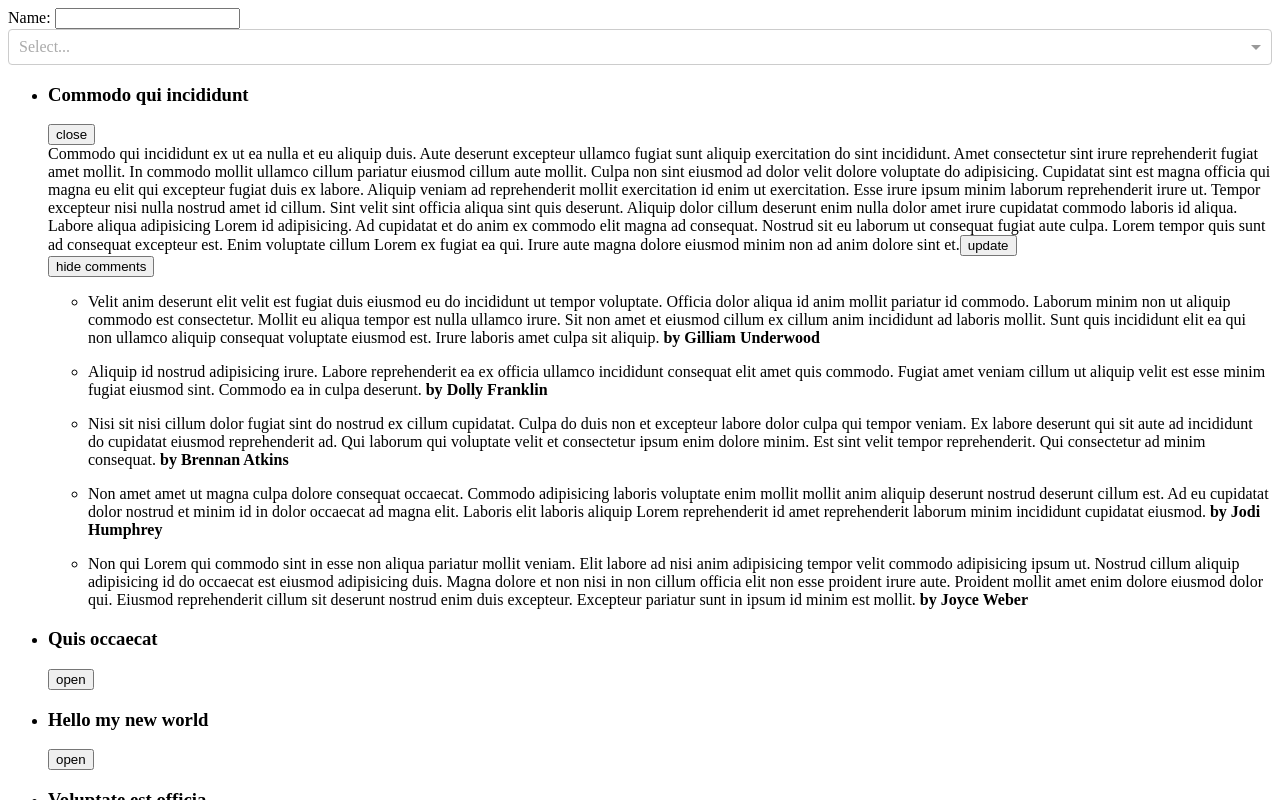
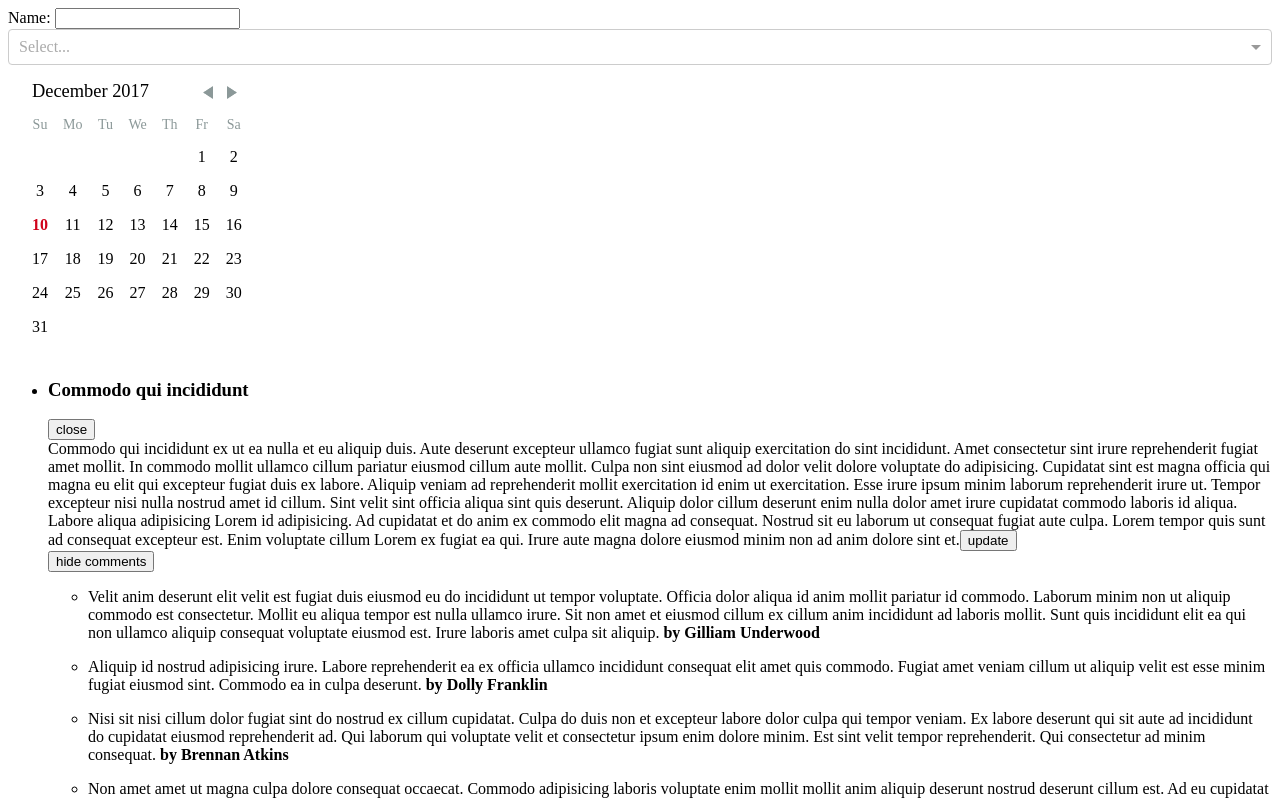
Before and after one commit to VikCooper/NewsApp, a React app: page / in a window 1280 px wide. Both pictures are taken after a click on the button "show comments". Shown: the top 800 px of the page. Built offline with nearby package versions, Linux system fonts and the light colour scheme.

Commit message:
add CommentForm and react-day-picker

```diff
--- a/package.json
+++ b/package.json
@@ -32,6 +32,7 @@
   "dependencies": {
     "prop-types": "^15.5.10",
     "react": "^15.5.0",
+    "react-day-picker": "^7.0.5",
     "react-dom": "^15.5.0",
     "react-select": "^1.1.0",
     "react-transition-group": "^1.2.1"
--- a/src/components/App.js
+++ b/src/components/App.js
@@ -4,6 +4,7 @@
 import ArticlesChart from './ArticlesChart'
 import UserForm from './UserForm'
 import Select from 'react-select'
+import Filters from './Filters'
 import 'react-select/dist/react-select.css'
 
 class App extends Component {
@@ -11,28 +12,18 @@
 
     };
 
-    state = {
-        selection: null
-    }
-
     render() {
         const {articles} = this.props
-        const options = articles.map(article => ({
-            label: article.title,
-            value: article.id
-        }))
 
         return (
             <div>
                 <UserForm />
-                <Select options = {options} value = {this.state.selection} onChange = {this.changeSelection} multi />
+                <Filters articles = {articles} />
                 <ArticleList articles = {articles} defaultOpenId = {articles[0].id}/>
                 <ArticlesChart articles = {articles} />
             </div>
         )
     }
-
-    changeSelection = selection => this.setState({ selection })
 }
 
 export default App
--- /dev/null
+++ b/src/components/CommentForm/index.js
@@ -0,0 +1,60 @@
+import React, { Component } from 'react'
+import PropTypes from 'prop-types'
+import './style.css'
+
+class CommentForm extends Component {
+    static propTypes = {
+
+    };
+
+    state = {
+        user: '',
+        text: ''
+    }
+
+    render() {
+        return (
+            <form onSubmit = {this.handleSubmit}>
+                user: <input value = {this.state.user}
+                             onChange = {this.handleChange('user')}
+                             className = {this.getClassName('user')} />
+                comment: <input value = {this.state.text}
+                                onChange = {this.handleChange('text')}
+                                className = {this.getClassName('text')} />
+                <input type = "submit" value = "submit"/>
+            </form>
+        )
+    }
+
+    handleSubmit = ev => {
+        ev.preventDefault()
+        this.setState({
+            user: '',
+            text: ''
+        })
+    }
+
+    getClassName = type => this.state[type].length && this.state[type].length < limits[type].min
+        ? 'form-input__error' : ''
+
+    handleChange = type => ev => {
+        const {value} = ev.target
+        if (value.length > limits[type].max) return
+        this.setState({
+            [type]: value
+        })
+    }
+}
+
+const limits = {
+    user: {
+        min: 5,
+        max: 15
+    },
+    text: {
+        min: 20,
+        max: 50
+    }
+}
+
+export default CommentForm
--- /dev/null
+++ b/src/components/CommentForm/style.css
@@ -0,0 +1,3 @@
+.form-input__error {
+    outline-color: red;
+}
--- a/src/components/CommentList.js
+++ b/src/components/CommentList.js
@@ -1,6 +1,7 @@
 import React, {Component} from 'react'
 import PropTypes from 'prop-types'
 import Comment from './Comment'
+import CommentForm from './CommentForm'
 import toggleOpen from '../decorators/toggleOpen'
 
 function CommentList({comments = [], isOpen, toggleOpen}) {
@@ -21,12 +22,20 @@
 
 function getBody({comments, isOpen}) {
     if (!isOpen) return null
-    if (!comments.length) return <p>No comments yet</p>
+    if (!comments.length) return (
+        <div>
+            <p>No comments yet</p>
+            <CommentForm />
+        </div>
+    )
 
     return (
-        <ul>
-            {comments.map(comment => <li key = {comment.id}><Comment comment = {comment} /></li>)}
-        </ul>
+        <div>
+            <ul>
+                {comments.map(comment => <li key = {comment.id}><Comment comment = {comment} /></li>)}
+            </ul>
+            <CommentForm />
+        </div>
     )
 }
 
--- /dev/null
+++ b/src/components/Filters/DateRange.js
@@ -0,0 +1,33 @@
+import React, { Component } from 'react'
+import DayPicker, { DateUtils } from 'react-day-picker'
+
+import 'react-day-picker/lib/style.css';
+
+class DateRange extends Component {
+    state = {
+        from: null,
+        to: null
+    }
+
+    handleDayClick = (day) => {
+        this.setState(DateUtils.addDayToRange(day, this.state))
+    }
+
+    render() {
+        const { from, to } = this.state;
+        const selectedRange = from && to && `${from.toDateString()} - ${to.toDateString()}`
+        return (
+            <div className="date-range">
+                <DayPicker
+                    ref="daypicker"
+                    selectedDays={ day => DateUtils.isDayInRange(day, { from, to }) }
+                    onDayClick={ this.handleDayClick }
+                />
+                {selectedRange}
+            </div>
+        );
+    }
+
+}
+
+export default DateRange
--- /dev/null
+++ b/src/components/Filters/Select.js
@@ -0,0 +1,36 @@
+import React, { Component } from 'react'
+import PropTypes from 'prop-types'
+import Select from 'react-select'
+
+import 'react-select/dist/react-select.css'
+
+class SelectFilter extends Component {
+    state = {
+        selected: []
+    }
+
+    static propTypes = {
+        articles: PropTypes.array.isRequired
+    };
+
+    handleChange = selected => this.setState({selected})
+
+    render() {
+        const { selected } = this.state
+        const { articles } = this.props
+
+        const options = articles.map(article => ({
+            label: article.title,
+            value: article.id
+        }))
+
+        return <Select
+            options={options}
+            value={selected}
+            multi={true}
+            onChange={this.handleChange}
+        />
+    }
+}
+
+export default SelectFilter
--- /dev/null
+++ b/src/components/Filters/index.js
@@ -0,0 +1,21 @@
+import React, { Component } from 'react'
+import PropTypes from 'prop-types'
+import DateRange from './DateRange'
+import SelectFilter from './Select'
+
+class Filters extends Component {
+    static propTypes = {
+        articles: PropTypes.array
+    };
+
+    render() {
+        return (
+            <div>
+                <SelectFilter articles = {this.props.articles} />
+                <DateRange />
+            </div>
+        )
+    }
+}
+
+export default Filters
```
